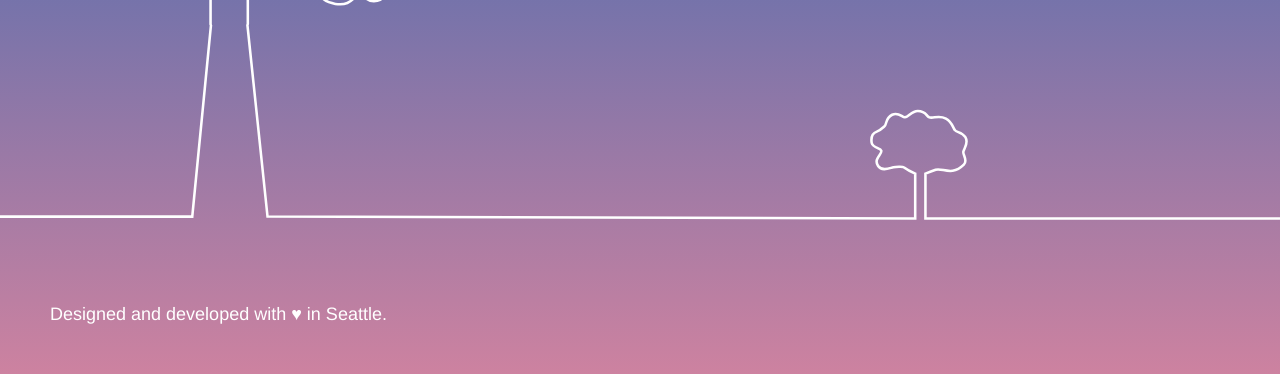
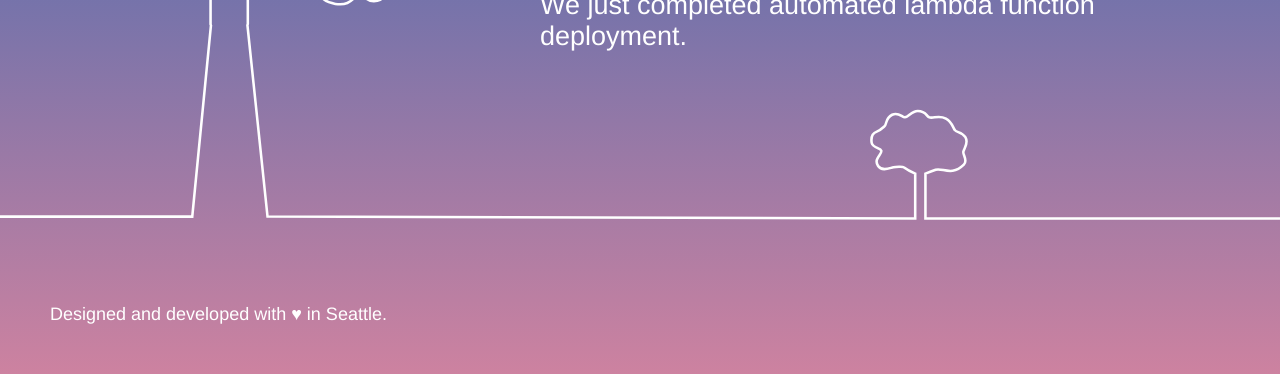
Before and after one commit to NUS-ALSET/codeStarCI, a website: page public/index.html in a window 1280 px wide. Shown: the part 426-800 px from the top of the page. Drawn offline with Linux system fonts and the light colour scheme.

Commit message:
Testing CodeStar trigger.

```diff
--- a/public/index.html
+++ b/public/index.html
@@ -58,8 +58,8 @@
         <div class="message">
             <a class="twitter-link" href="http://twitter.com/home/?status=I%20created%20a%20project%20with%20AWS%20CodeStar!%20%23AWS%20%23AWSCodeStar%20https%3A%2F%2Faws.amazon.com%2Fcodestar"><img src="assets/img/tweet.svg" /></a>
             <div class="text">
-                <h1>Congratulations!</h1>
-                <h2>You just created a Node.js web application</h2>
+                <h1>Congratulations! </h1>
+                <h2>We just completed automated lambda function deployment.</h2>
             </div>
         </div>
     </div>
```
